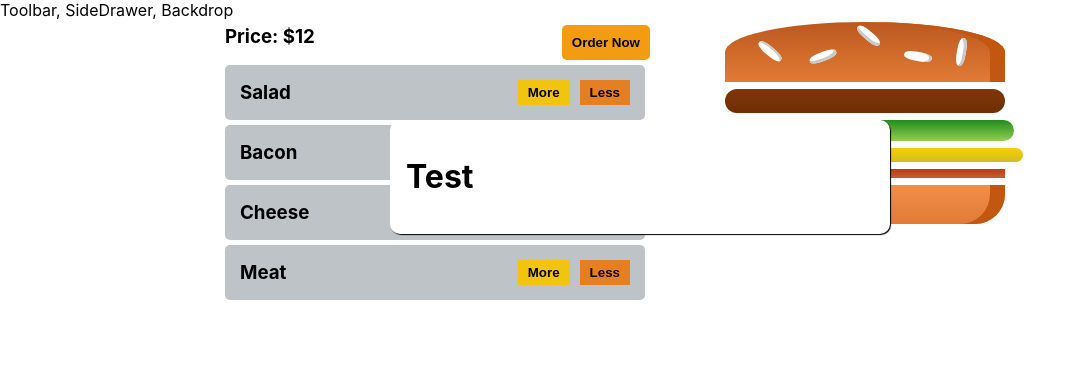
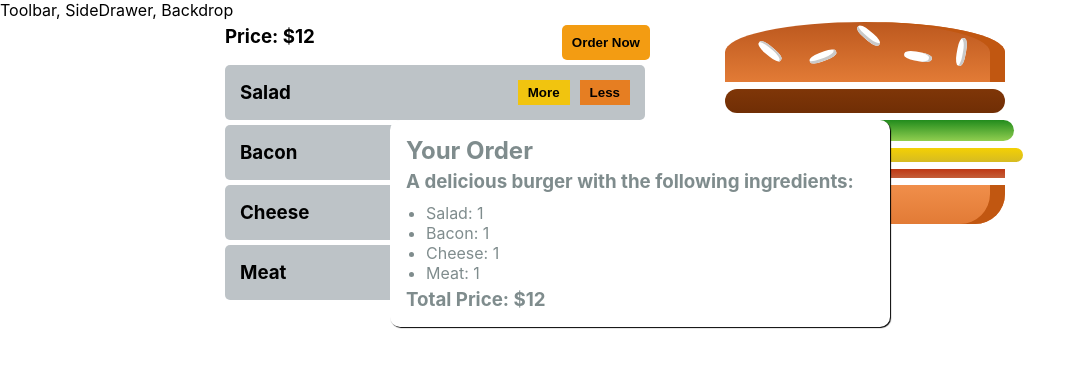
Before and after one commit to LucasSonego/BurgerBuilder, a React (Create React App) app: page / in a window 1280 px wide. Both pictures are taken after a click on the button "Order Now". Shown: the top 368 px of the page, without its empty margins (0-1082 px from the left). Built offline with nearby package versions, Linux system fonts and the light colour scheme.

Commit message:
feat: Order Summary

```diff
--- a/src/components/Burger/OrderSummary/OrderSummary.js
+++ b/src/components/Burger/OrderSummary/OrderSummary.js
@@ -1,16 +1,51 @@
 import React from "react";
 
-// import { Container } from './styles';
+import { Container, Title, StyledH3, IngredientList } from "./styles";
 
 export default function OrderSummary(props) {
-  // const ingredients = [...props.ingredients.list];
+  function getIngredientAmmount() {
+    let ingredientAmmount = props.available.map(ingredient => {
+      let ammount = 0;
+      for (let index = 0; index < props.ingredients.length; index++) {
+        if (props.ingredients[index].name === ingredient.name) {
+          ammount++;
+        }
+      }
+      return ammount;
+    });
+
+    return ingredientAmmount;
+  }
+
+  function formattedName(ingredient) {
+    return ingredient.name.charAt(0).toUpperCase() + ingredient.name.slice(1);
+  }
+
+  function createIngredientList() {
+    const ingredientAmmount = getIngredientAmmount();
+
+    return (
+      <IngredientList>
+        {props.available.map((ingredient, index) => {
+          if (ingredientAmmount[index] > 0) {
+            return (
+              <li key={index}>
+                {formattedName(ingredient) + ": " + ingredientAmmount[index]}
+              </li>
+            );
+          }
+          return undefined;
+        })}
+      </IngredientList>
+    );
+  }
 
   return (
-    <>
-      <h2>Your Order</h2>
-      <h3>A delicious burger with the following ingredients:</h3>
-
-      <span>teste</span>
-    </>
+    <Container>
+      <Title>Your Order</Title>
+      <StyledH3>A delicious burger with the following ingredients:</StyledH3>
+      {createIngredientList()}
+      <StyledH3>Total Price: ${4 + props.ingredients.length * 2}</StyledH3>
+    </Container>
   );
 }
--- /dev/null
+++ b/src/components/Burger/OrderSummary/styles.js
@@ -0,0 +1,18 @@
+import styled from "styled-components";
+
+export const Container = styled.div`
+  color: #7f8c8d;
+`;
+
+export const Title = styled.h2`
+  margin: 0;
+`;
+
+export const StyledH3 = styled.h3`
+  margin: 5px 0 0 0;
+`;
+
+export const IngredientList = styled.ul`
+  margin: 10px 0 0 0;
+  padding: 0 0 0 20px;
+`;
--- a/src/containers/BurgerBuilder/BurgerBuilder.js
+++ b/src/containers/BurgerBuilder/BurgerBuilder.js
@@ -11,6 +11,7 @@ import {
 } from "../../components/Burger/BurgerIngredient/BurgerIngredient";
 import BuildControl from "../../components/Burger/BuildControl/BuildControl";
 import Modal from "../../components/UI/Modal/Modal";
+import OrderSummary from "../../components/Burger/OrderSummary/OrderSummary";
 
 export default function BurgerBuilder() {
   const salad = key => <Salad key={key} />;
@@ -79,7 +80,10 @@ export default function BurgerBuilder() {
   return (
     <Container>
       <Modal visible={modalState}>
-        <h1>Test</h1>
+        <OrderSummary
+          ingredients={ingredients.list}
+          available={availableIngredients}
+        />
       </Modal>
       <Controls>
         <div>
```
